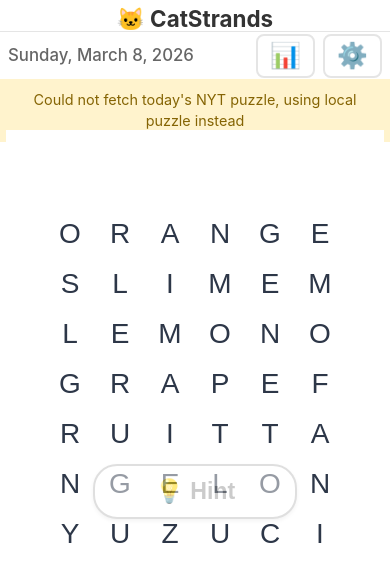
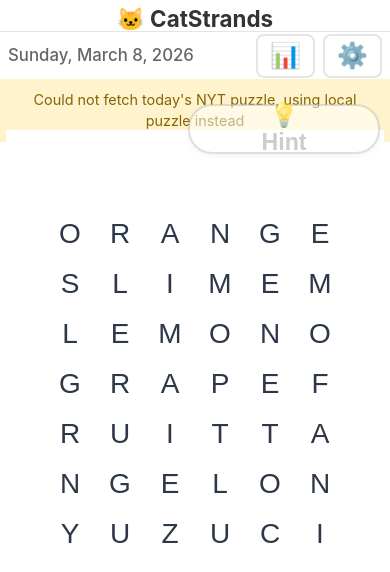
Before and after one commit to slmingol/catstrands, a React (Vite) app: page / in a window 390 px wide. Shown: the top 572 px of the page. Built offline with nearby package versions, Linux system fonts and the light colour scheme; no server answers.

Commit message:
Mobile: make hint button compact circular icon in top right corner

```diff
--- a/src/components/StrandsGame.css
+++ b/src/components/StrandsGame.css
@@ -168,14 +168,28 @@
   }
 
   .hint-section {
-    position: absolute;
-    top: 420px;
-    left: 50%;
-    transform: translateX(-50%);
-    z-index: 50;
-    width: calc(100% - 32px);
-    max-width: 420px;
+    position: fixed;
+    top: 60px;
+    right: 10px;
+    z-index: 100;
+    width: auto;
     margin: 0;
+  }
+
+  .hint-button {
+    min-width: 0;
+    width: 50px;
+    height: 50px;
+    padding: 0;
+    border-radius: 50%;
+    font-size: 1.5rem;
+    display: flex;
+    align-items: center;
+    justify-content: center;
+  }
+
+  .hint-info {
+    display: none;
   }
 }
 
```
